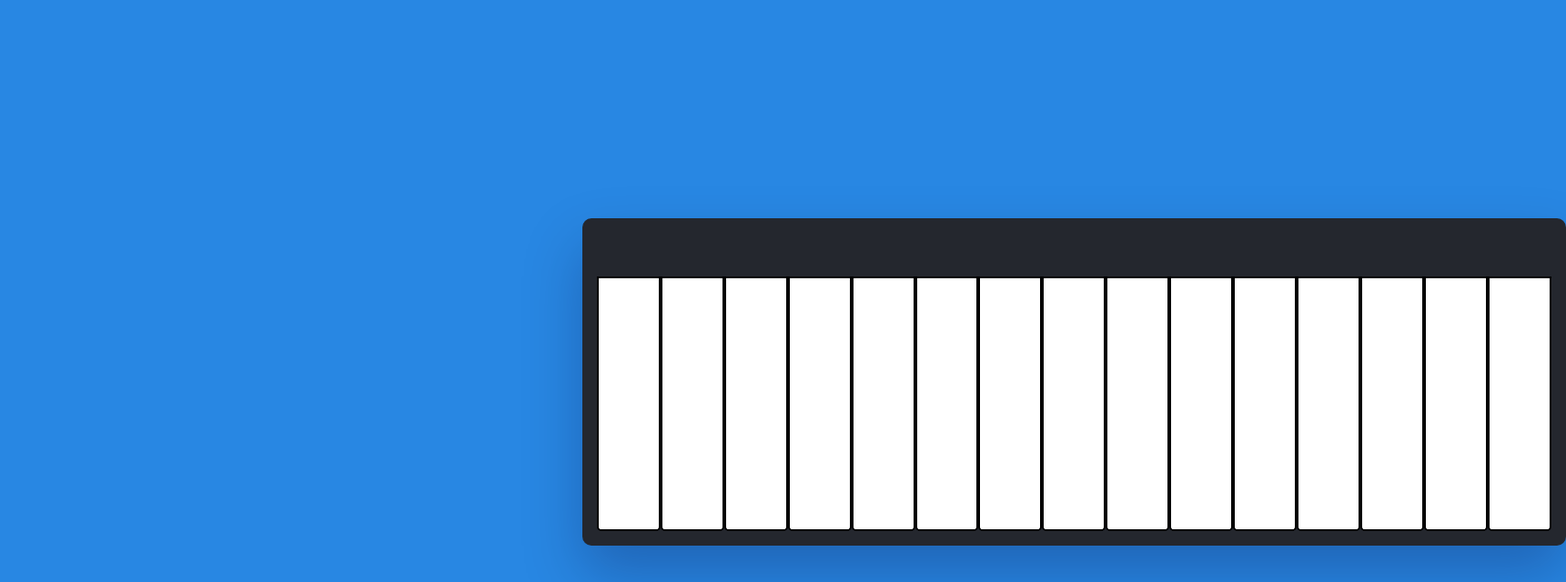
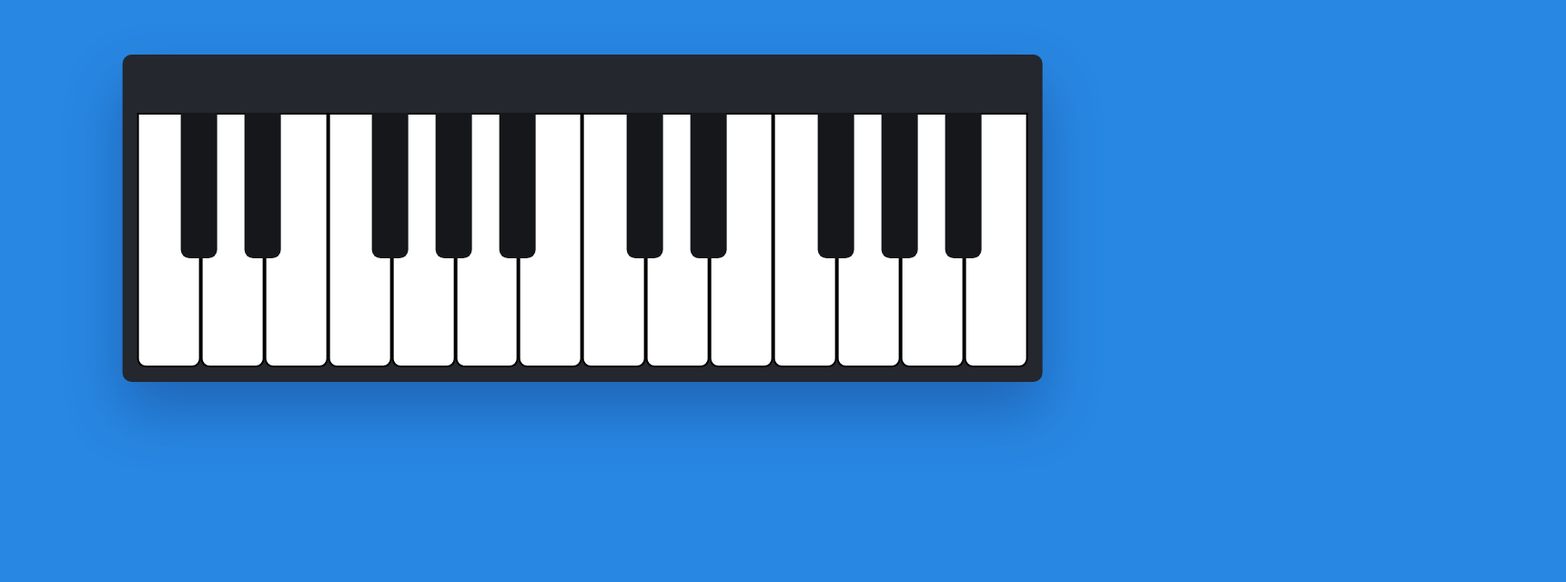
Before and after one commit to SongThnappa/Piano, a plain HTML site: page index.html in a window 1280 px wide. Shown: the part 160-800 px from the top of the page at 91% size, 1721 px wide, since content can reach past the window. Drawn offline with Linux system fonts and the light colour scheme.

Commit message:
fixed alignment

```diff
--- a/script.js
+++ b/script.js
@@ -8,7 +8,7 @@ window.onload = () => {
     //rewrite in JQuery
 
     let div = document.createElement("div");
-    div.classList.add("key", index < 10 ? "black-key" : "white-key");
+    div.classList.add("key", index <= 10 ? "black-key" : "white-key");
     pianoContainer[0].appendChild(div);
   }
 };
--- a/style.css
+++ b/style.css
@@ -6,7 +6,7 @@ body {
   .piano-container {
     display: flex;
     position: absolute;
-    transform: translate (-50%, -50%);
+    transform: translate(-50%, -50%);
     left: 50%;
     top: 50%;
     padding: 4em 1em 1em 1em;
@@ -16,15 +16,82 @@ body {
   }
 
   .white-key:hover {
-    border: 2px solid white;
+    border: 2px solid lightseagreen;
+    background-color: rgb(250, 240, 227);
+  }
+
+  .black-key:hover {
+    border: 2px solid rgb(36, 207, 199);
+    background-color: #15171b;
   }
   .white-key {
     width: 4.37em;
     height: 17.5em;
     background-color: #ffffff;
-    border-radius: 0 0 0.3em 0.3em;
+    border-radius: 0 0 0.6em 0.6em;
     border: 2px solid black;
     box-sizing: border-box;
     cursor: pointer;
   }
+
+  .black-key {
+    width: 2.5em;
+    height: 10em;
+    border-radius: 0 0 0.6em 0.6em;
+    box-sizing: border-box;
+    position: absolute;
+    background-color: #15171b;
+    cursor: pointer;
+  }
+
+  .black-key:nth-child(1) {
+    left: 4em;
+  }
+  .black-key:nth-child(2) {
+    left: 8.37em;
+  }
+
+  .black-key:nth-child(3) {
+    left: 17.12em;
+  }
+  .black-key:nth-child(4) {
+    left: 21.5em;
+  }
+  .black-key:nth-child(5) {
+    left: 25.87em;
+  }
+  .black-key:nth-child(6) {
+    left: 34.62em;
+  }
+  .black-key:nth-child(7) {
+    left: 39em;
+  }
+  .black-key:nth-child(8) {
+    left: 47.75em;
+  }
+  .black-key:nth-child(9) {
+    left: 52.12em;
+  }
+
+  .black-key:nth-child(10) {
+    left: 56.5em;
+  }
+
+  @media screen and (max-width: 1000px) {
+    .piano-container {
+      font-size: 0.7em;
+    }
+  }
+
+  @media screen and (max-width: 700px) {
+    .piano-container {
+      font-size: 0.5em;
+    }
+  }
+
+  @media screen and (max-width: 500px) {
+    .piano-container {
+      font-size: 0.3em;
+    }
+  }
 }
```
